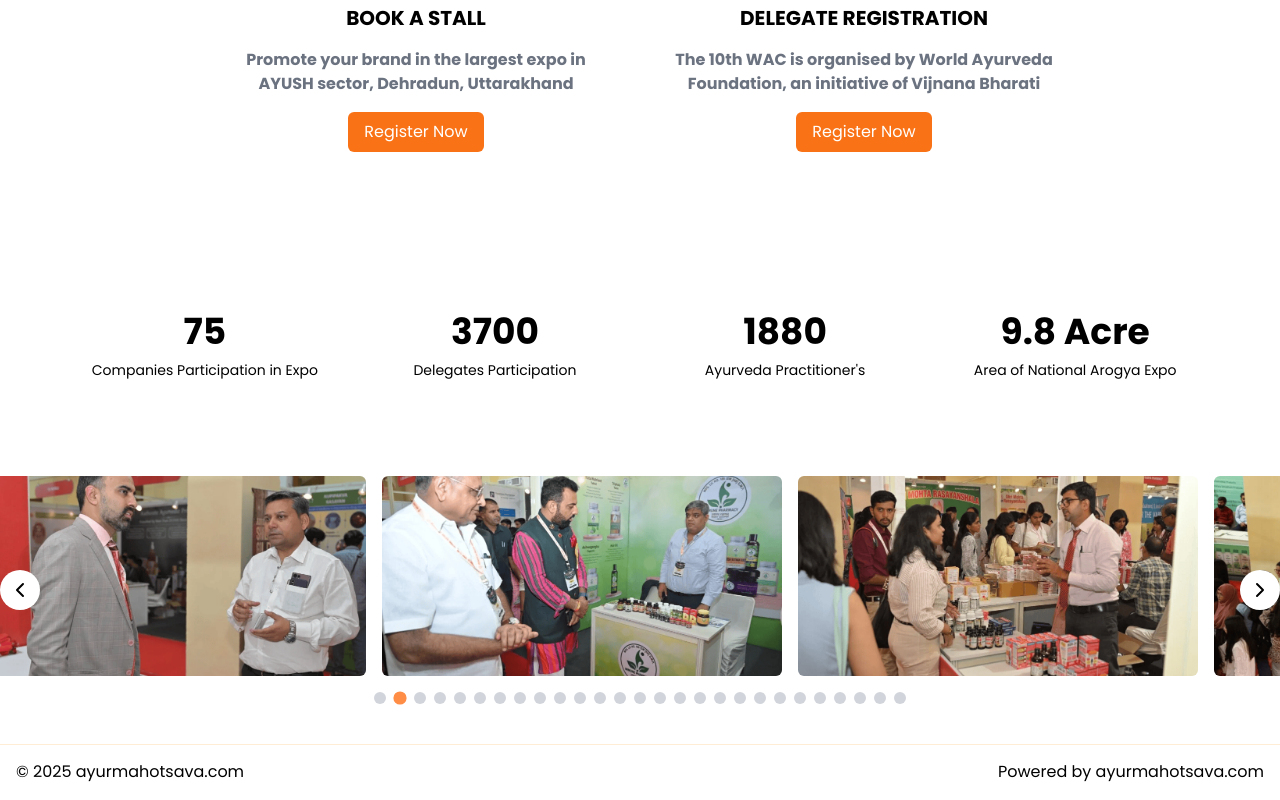
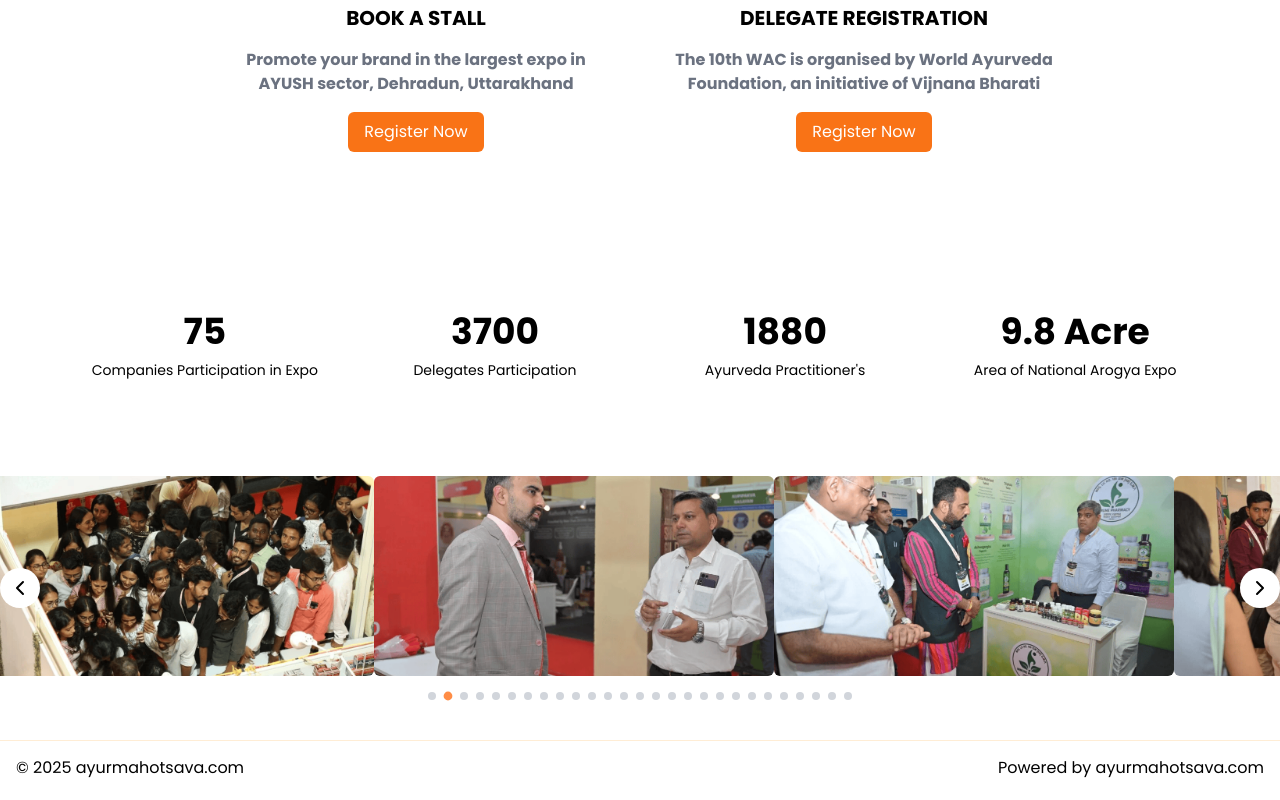
Before and after one commit to loremdev2/Ayurmahotsava-freelancing-UI, a Next.js app: page / in a window 1280 px wide. Shown: the part 721-1521 px from the top of the page. Built offline with nearby package versions, Linux system fonts and the light colour scheme; a web font is replaced by a local one.

Commit message:
Adjust ImageSlider2 component styles for button size and layout consistency

```diff
--- a/app/components/ImageSlider/ImageSlider-2.tsx
+++ b/app/components/ImageSlider/ImageSlider-2.tsx
@@ -167,7 +167,7 @@
         {images.map((image, index) => (
           <div
             key={index}
-            className="relative flex-shrink-0 w-screen sm:w-[400px] h-[200px] mx-2"
+            className="relative flex-shrink-0 w-screen sm:w-[400px] h-[200px] "
           >
             <Image
               src={image.src}
@@ -200,7 +200,7 @@
           <button
             key={index}
             onClick={() => scrollToIndex(index)}
-            className={`h-3 w-3 mx-1 ${
+            className={`h-2 w-2 mx-1 ${
               index === currentIndex
                 ? "bg-[#ff8d46] scale-110"
                 : "bg-gray-300"
```
